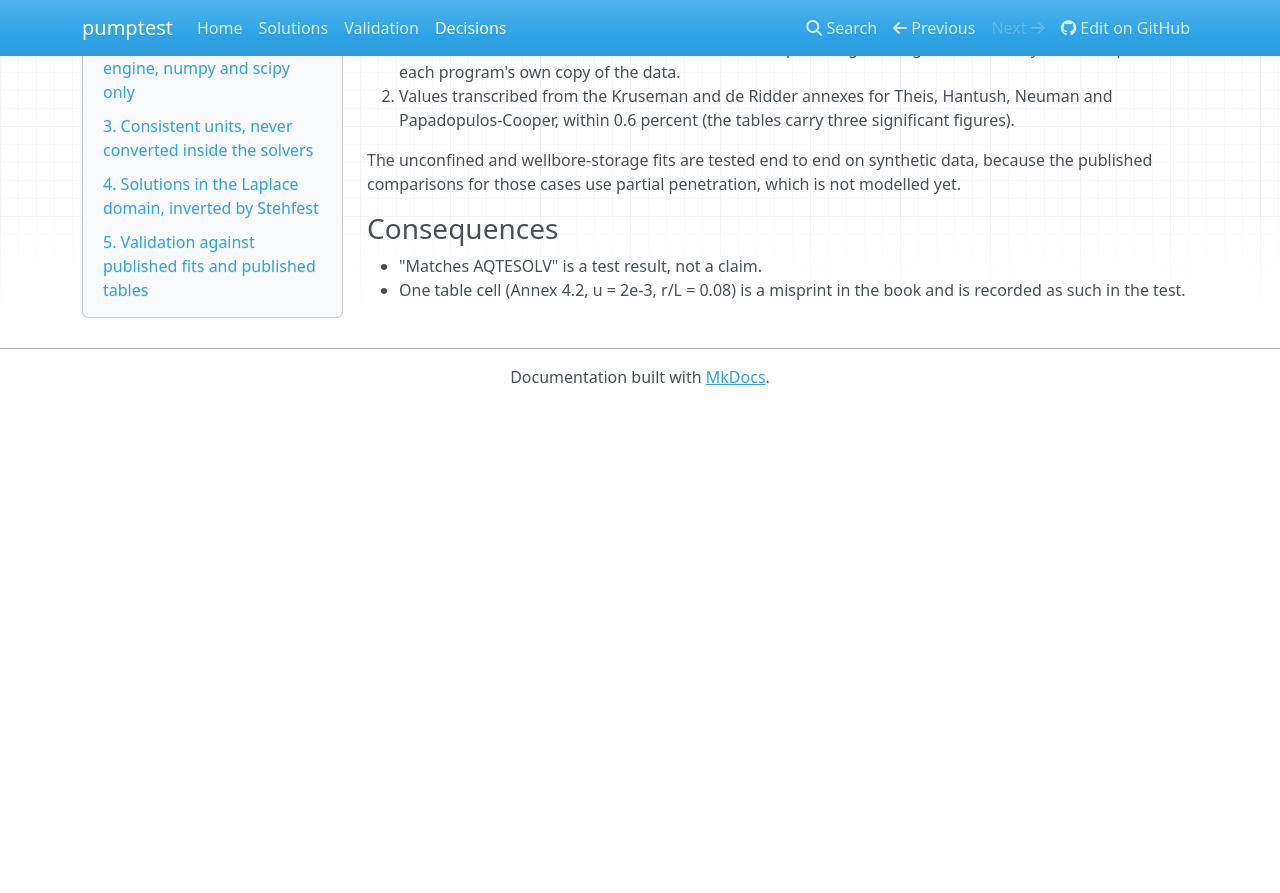
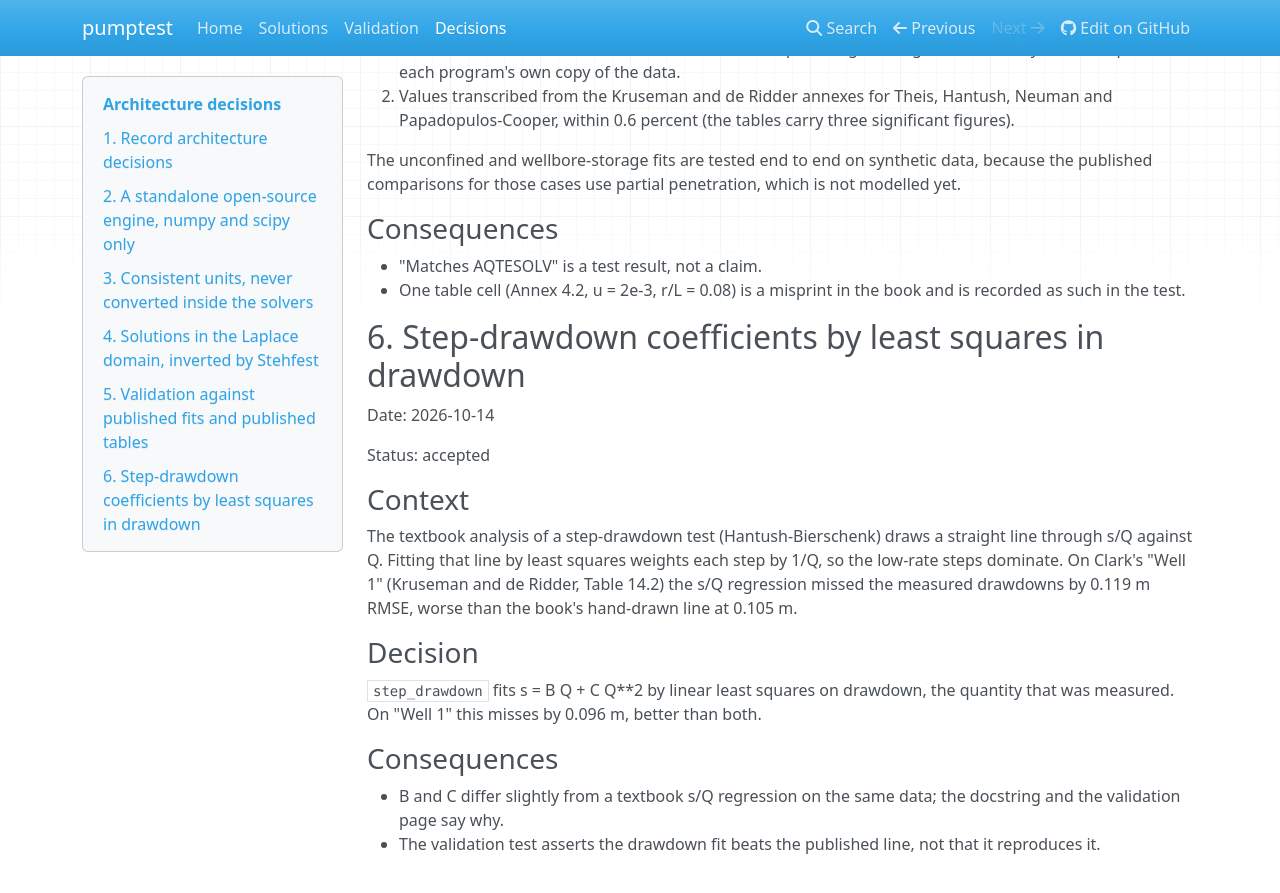
Before and after one commit to GeoPilot-AI/pumptest, an MkDocs documentation site: the page built from docs/decisions.md, in a window 1280 px wide and 900 px high, scrolled down 3137 px. Shown: the top 893 px of the window. Built offline with MkDocs 1.6.1, drawn with Linux system fonts in a browser that asks for light colours; nearby versions of some CDN libraries; before the commit the page ends 3542 px from its top, so only the background shows below that.

Commit message:
fix: step-drawdown least squares in drawdown; wider skin starting points
The s/Q regression weighted low-rate steps by 1/Q and fitted Clark's Well 1
worse than the book's hand-drawn line. Single-well tests carry skins near 25,
which the starting points never reached.

```diff
--- a/docs/decisions.md
+++ b/docs/decisions.md
@@ -169,3 +169,30 @@ penetration, which is not modelled yet.
 - "Matches AQTESOLV" is a test result, not a claim.
 - One table cell (Annex 4.2, u = 2e-3, r/L = 0.08) is a misprint in the book and
   is recorded as such in the test.
+
+## 6. Step-drawdown coefficients by least squares in drawdown
+
+Date: 2026-10-14
+
+Status: accepted
+
+### Context
+
+The textbook analysis of a step-drawdown test (Hantush-Bierschenk) draws a
+straight line through s/Q against Q. Fitting that line by least squares
+weights each step by 1/Q, so the low-rate steps dominate. On Clark's "Well 1"
+(Kruseman and de Ridder, Table 14.2) the s/Q regression missed the measured
+drawdowns by 0.119 m RMSE, worse than the book's hand-drawn line at 0.105 m.
+
+### Decision
+
+`step_drawdown` fits s = B Q + C Q**2 by linear least squares on drawdown, the
+quantity that was measured. On "Well 1" this misses by 0.096 m, better than
+both.
+
+### Consequences
+
+- B and C differ slightly from a textbook s/Q regression on the same data;
+  the docstring and the validation page say why.
+- The validation test asserts the drawdown fit beats the published line,
+  not that it reproduces it.
```
Also changed, not shown: pm/decisions/0006-step-test-least-squares-in-drawdown.md (added, +26 -0 lines), pm/decisions/README.md (+1 -0 lines), 2 other files.
